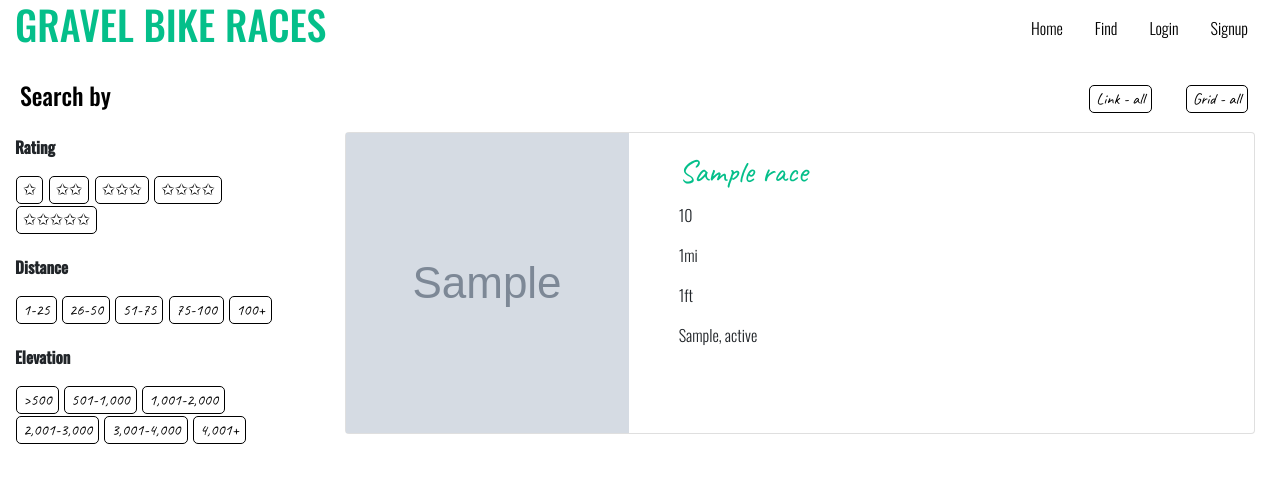
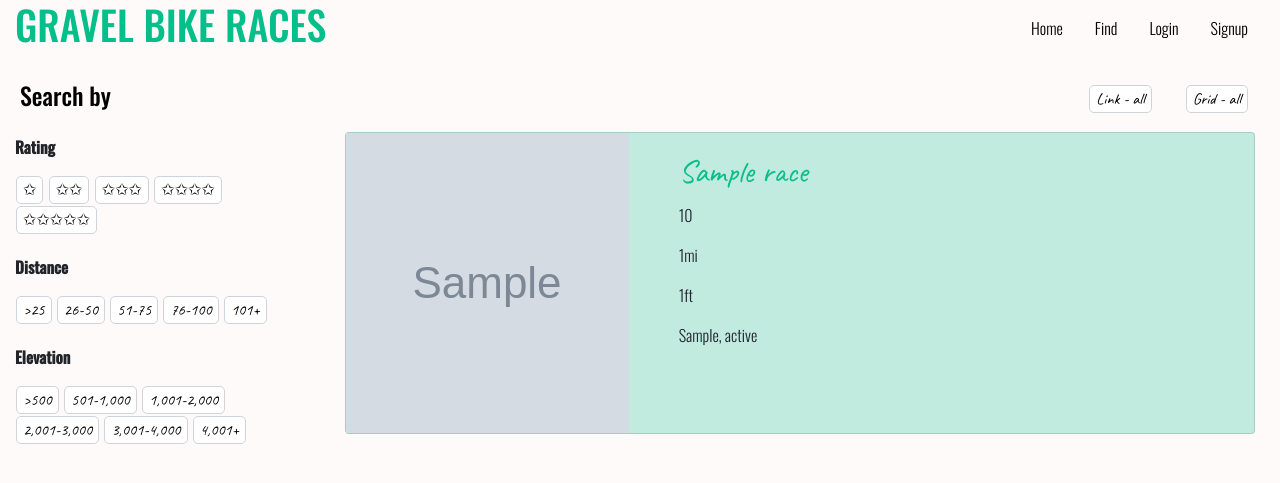
Before and after one commit to chueny/gravelbikeraces, a Flask app: page /races in a window 1280 px wide. Shown: the top 483 px of the page. Run offline with Flask 2, Linux system fonts and the light colour scheme; tables that the repository leaves empty hold one stand-in row (values such as "Sample post"); grey boxes marked "Sample" are stand-in pictures.

Commit message:
button interaction

```diff
--- a/static/css/maps.css
+++ b/static/css/maps.css
@@ -10,6 +10,7 @@ html, body {
     padding: 0;
     font-family: 'Oswald', sans-serif;
     font-weight: 300;
+    background-color: #FFFAFA;
     /* position: relative;
     min-height: 95vh; */
 
@@ -157,6 +158,13 @@ html, body {
     font-weight: 200;
 }
 
+.btn-homepage:hover{
+    /* margin-bottom: .5rem;
+    border-radius: 8px; */
+    background-color:rgb(12, 241, 176);
+
+}
+
 /* ========================================================== */
 /*
 .form-container{
@@ -190,6 +198,7 @@ html, body {
     border-radius: 8px;
     font-family: 'Oswald', sans-serif;
     font-weight: 300;
+    border: 1px solid #ced4da;
     /* background-color:rgb(4, 191, 138); */
     /* opacity: .75; */
     /* width: 100%; */
@@ -204,17 +213,34 @@ html, body {
 }
 
 .display-review{
-    border: dotted;
-    border-radius: 15px;
-    border-width: thin;
+    border: 1px solid #ced4da;
     padding: 5px;
     padding-left: 10px;
+    margin-bottom: .5rem;
+    border-radius: 8px;
+    font-family: 'Oswald', sans-serif;
+    font-weight: 300;
 }
 
 /* .race-details-bold{
     font-weight: bold;
 
 } */
+
+
+.rating-one:hover, .rating-two:hover, .rating-three:hover,
+.rating-four:hover, .rating-five:hover, .twenty_five:hover,
+.fifty:hover, .seventy_five:hover, .hundred:hover, .hundred_plus:hover,
+.under_five_hun:hover, .five_one:hover, .one_one:hover, .two_one:hover,
+.three_one:hover, .four_plus:hover, .grid-all:hover, .link-all:hover{
+    border: 1px solid transparent;
+    background-color:rgb(12, 241, 176, .50);
+}
+
+
+
+
+
 
 /* ========================================================== */
 .login-background{
@@ -260,7 +286,9 @@ html, body {
     font-family: 'Oswald', sans-serif;
     font-weight: 200;
 }
-
+.login-signup:hover{
+    opacity: .75;
+}
 /*
 
 /* ===Add a new bike race=================== */
@@ -347,7 +375,7 @@ html, body {
 
 .search{
     border-radius: 5px;
-    border: solid;
+    border: 1px solid #ced4da;
     border-width: 1px;
     background-color: white;
     margin: 1px;
@@ -360,8 +388,12 @@ html, body {
 .card-title {
     font-family: Caveat;
     font-size: 2rem;
+    color:rgb(4, 191, 138);
 }
 
+.card{
+    background-color: rgb(4, 191, 138, .25);;
+}
 a {
     color: rgb(4, 191, 138);
 }
--- a/templates/find.html
+++ b/templates/find.html
@@ -18,19 +18,19 @@
 
                 <div class="search-by-average-ratings">
                     <p class="search-description">Rating</p>
-                    <button class="search avg " name="1">✩</button>
-                    <button class="search avg "name="2">✩✩</button>
-                    <button class="search avg " name="3">✩✩✩</button>
-                    <button class="search avg "name="4">✩✩✩✩</button>
-                    <button class="search avg "name ="5">✩✩✩✩✩</button>
+                    <button class="search avg rating-one" name="1">✩</button>
+                    <button class="search avg  rating-two"name="2">✩✩</button>
+                    <button class="search avg  rating-three" name="3">✩✩✩</button>
+                    <button class="search avg  rating-four"name="4">✩✩✩✩</button>
+                    <button class="search avg  rating-five"name ="5">✩✩✩✩✩</button>
                 </div>
                 <div id="search-by-distances">
                     <p class="search-description">Distance</p>
-                    <button class="search distance-btn twenty_five" name="25">1-25</button>
+                    <button class="search distance-btn twenty_five" name="25">>25</button>
                     <button class="search distance-btn fifty"name="50">26-50</button>
                     <button class="search distance-btn seventy_five"name="75">51-75</button>
-                    <button class="search distance-btn hundred"name="100">75-100</button>
-                    <button class="search distance-btn hundred_plus"name="101">100+</button>
+                    <button class="search distance-btn hundred"name="100">76-100</button>
+                    <button class="search distance-btn hundred_plus"name="101">101+</button>
                 </div>
                 <div class="search-by-elevation">
                     <p class="search-description">Elevation</p>
@@ -46,8 +46,8 @@
 
         <div class="col-9 search-results">
             <div class="display-all">
-                 <a id="get_link"class="nav-link" href="#"> <button class="nav-link-active search" name="link">Link - all</button></a>
-                <a id="get_grid" class="nav-link" href="#"> <button class="nav-link-active search" name="grid">Grid - all</button></a>
+                 <a id="get_link"class="nav-link" href="#"> <button class="nav-link-active search link-all" name="link">Link - all</button></a>
+                <a id="get_grid" class="nav-link" href="#"> <button class="nav-link-active search grid-all" name="grid">Grid - all</button></a>
             </div>
 
             <div id="link" hidden>
```
Also changed, not shown: templates/profile.html (+10 -8 lines), templates/race_details.html (+10 -9 lines).
